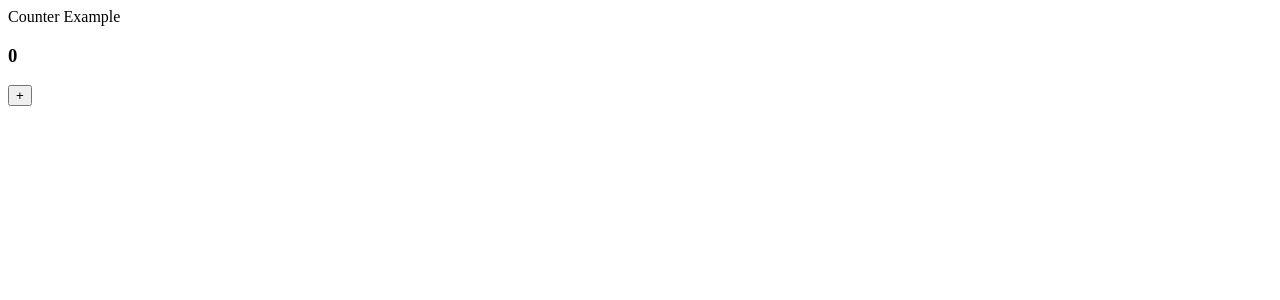
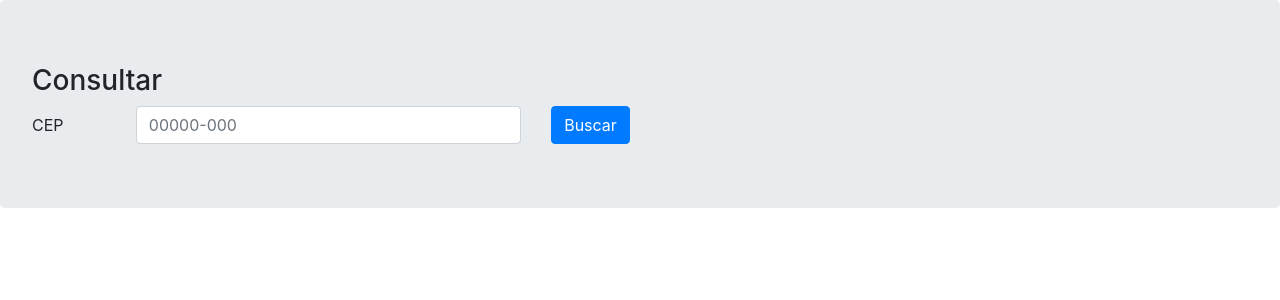
Before and after one commit to Almeida92/teste-luizalabs, a React app: page / in a window 1280 px wide. Shown: the top 300 px of the page. Built offline with nearby package versions, Linux system fonts and the light colour scheme.

Commit message:
integrando api

```diff
--- a/package.json
+++ b/package.json
@@ -1,5 +1,5 @@
 {
-  "name": "react-boilerplate",
+  "name": "teste-luizalabs",
   "version": "1.0.0",
   "description": "",
   "main": "index.js",
@@ -24,8 +24,10 @@
     "webpack-merge": "^4.2.1"
   },
   "dependencies": {
+    "bootstrap": "^4.3.1",
     "prop-types": "^15.7.2",
     "react": "^16.8.6",
+    "react-bootstrap": "^1.0.0-beta.8",
     "react-dom": "^16.8.6",
     "react-hot-loader": "^4.8.8"
   }
--- a/src/index.html
+++ b/src/index.html
@@ -1,10 +1,15 @@
 <!DOCTYPE html>
 <html>
+
 <head>
   <meta charset="UTF-8">
-   <title>React Scaffolding</title>
+  <title>Teste Luiza Labs</title>
+  <link rel="stylesheet" href="https://maxcdn.bootstrapcdn.com/bootstrap/4.3.1/css/bootstrap.min.css"
+    integrity="sha384-ggOyR0iXCbMQv3Xipma34MD+dH/1fQ784/j6cY/iJTQUOhcWr7x9JvoRxT2MZw1T" crossorigin="anonymous" />
 </head>
+
 <body>
   <div id="app"></div>
 </body>
+
 </html>
--- a/src/index.js
+++ b/src/index.js
@@ -2,6 +2,6 @@ import React from 'react';
 import ReactDOM from 'react-dom';
 import App from './main/App';
 
-ReactDOM.render(<App message='React Sacffolding'/>,
+ReactDOM.render(<App message='Teste Luiza Labs'/>,
 
 document.querySelector('#app'));
--- a/src/main/App.jsx
+++ b/src/main/App.jsx
@@ -1,27 +1,35 @@
 import React from 'react';
 import { hot } from 'react-hot-loader/root';
 import './app.css';
+
+import { Button, Jumbotron, Col } from 'react-bootstrap';
+import Form from 'react-bootstrap/Form';
 
 class App extends React.Component {
     constructor(props) {
         super(props);
     }
 
-    state = {
-        counter: 0
-    }
-
-    increment = () => {
-        this.setState(prevState => ({counter: prevState.counter + 1}));
-    }
-
     render() {
         return (
-            <React.Fragment>
-                <div>Counter Example</div>
-                <h3>{this.state.counter}</h3>
-                <button onClick={this.increment} >+</button>
-            </React.Fragment>
+            <Jumbotron>
+            <h3>Consultar</h3>
+                <div class="row">
+                    <Col sm="6">
+                        <div class="row">
+                            <Form.Label column sm="2">
+                                CEP
+                            </Form.Label>
+                            <Col sm="8">
+                                <Form.Control type="text" placeholder="00000-000" />
+                            </Col>
+                            <Col sm="2">
+                                <Button variant="primary">Buscar</Button>
+                            </Col>
+                        </div>
+                    </Col>
+                </div>
+            </Jumbotron>
         )
     }
 }
```
Also changed, not shown: 1 other file (tests, documents, lock files or other folders). Lines whose indentation alone changed are shown as unchanged.
